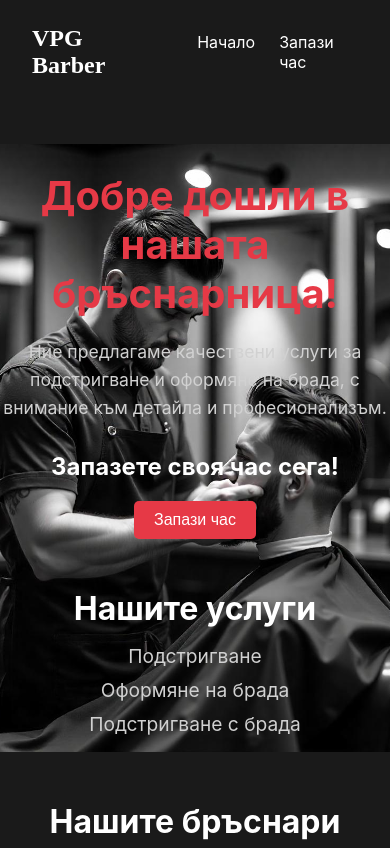
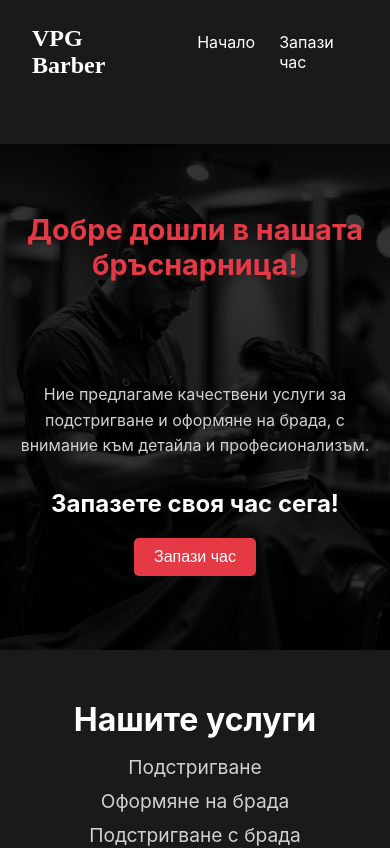
Before and after one commit to Dimitar32/vpg-barbershop, a React (Create React App) app: page / in a window 390 px wide. Shown: the top 848 px of the page. Built offline with nearby package versions, Linux system fonts and the light colour scheme.

Commit message:
fix background image

```diff
--- a/src/pages/Home/Home.css
+++ b/src/pages/Home/Home.css
@@ -1,33 +1,41 @@
+/* Main container styling */
 .home {
   text-align: center;
   padding-top: 40px;
   padding-bottom: 40px;
   color: #fff;
-    background-color: #1a1a1a; /* Тъмно сив фон */
+  background-color: #1a1a1a;
 }
 
+/* Title styling with red accent color */
 .home h1 {
   font-size: 2.5rem;
-    color: #e63946; /* Червен акцентен цвят */
+  color: #e63946;
   margin-bottom: 20px;
+  padding-bottom: 80px;
 }
 
+/* Text color and spacing for better readability */
 .home p {
   font-size: 1.1rem;
-    color: #d1d1d1; /* Светло сиво за текст */
+  color: #d1d1d1;
   line-height: 1.6;
 }
 
+/* Call-to-action section styling */
 .cta {
   margin: 30px 0;
 }
 
+/* CTA title color */
 .cta h2 {
+  /* padding-top: 30px; */
   color: #fff;
 }
 
+/* Button styling with transition effect */
 .btn-reservation {
-    background-color: #e63946; /* Червен бутон */
+  background-color: #e63946;
   color: #fff;
   padding: 10px 20px;
   border: none;
@@ -37,24 +45,28 @@
   transition: background-color 0.3s ease;
 }
 
+/* Hover effect for the button */
 .btn-reservation:hover {
-    background-color: #ff4d4d; /* По-светъл червен нюанс */
+  background-color: #ff4d4d;
 }
 
+/* Section styling for services and about us */
 .services, .about {
   margin-top: 50px;
 }
 
+/* Headings in services and about us sections */
 .services h2, .about h2 {
   color: #fff;
   font-size: 2rem;
   margin-bottom: 15px;
 }
 
+/* Styling for services list items */
 .services ul {
   list-style-type: none;
   padding: 0;
-    color: #d1d1d1; /* Светло сиво */
+  color: #d1d1d1;
 }
 
 .services li {
@@ -62,8 +74,7 @@
   margin: 10px 0;
 }
 
-
-/* Стилизация за секцията "Нашите бръснари" */
+/* Barbers section with flex layout */
 .barbers {
   margin-top: 50px;
   text-align: center;
@@ -75,6 +86,7 @@
   margin-bottom: 20px;
 }
 
+/* Flexbox styling for the barber list */
 .barber-list {
   display: flex;
   justify-content: center;
@@ -82,6 +94,7 @@
   flex-wrap: wrap;
 }
 
+/* Individual barber card styling */
 .barber {
   background-color: #333;
   padding: 20px;
@@ -89,14 +102,16 @@
   width: 250px;
   color: #d1d1d1;
   text-align: center;
+  transition: transform 0.5s, box-shadow 0.5s;
 }
 
-.barber:hover{
-  transform: rotate(+1deg) scale(1.05);
-  transition-duration: 0.5s;
+/* Hover effect for barber cards */
+.barber:hover {
+  transform: rotate(1deg) scale(1.05);
   box-shadow: 0 8px 15px rgba(0, 0, 0, 0.2);
 }
 
+/* Styling for barber photos */
 .barber-photo {
   width: 100%;
   border-radius: 40%;
@@ -104,7 +119,7 @@
 }
 
 .barber h3 {
-  color: #e63946; /* Червен акцентен цвят */
+  color: #e63946;
   font-size: 1.5rem;
   margin: 10px 0;
 }
@@ -115,43 +130,67 @@
   color: #d1d1d1;
 }
 
-@media (max-width: 600px) {
-  .homewatermarkphoto{
-    background-image: url('./barberPhoto.jpeg');
-    background-size: cover;
+/* Background image container with overlay */
+.homewatermarkphoto {
+  background-image: url('./barberPhoto.jpeg'); /* Background image */
+  background-size: cover; /* Cover entire container */
   background-position: center;
   background-repeat: no-repeat;
+  height: 90vh;
+  width: 100%;
+  display: flex;
+  align-items: center;
+  justify-content: center;
+  position: relative;
+  color: white;
   overflow: hidden;
-    background-blend-mode: darken;
 }
-/*
-  .homewatermarkphoto::after{
 
+/* Semi-transparent overlay over the background image */
+.homewatermarkphoto::after {
   content: '';
   position: absolute;
   top: 0;
   left: 0;
   width: 100%;
-    height: 95%;
-    background-color: rgba(
-      0,
-      0,
-      0,
-      0.7
-      );
+  height: 100%;
+  background-color: rgba(0, 0, 0, 0.8); /* 50% black overlay */
   z-index: 1;
 }
 
-    .homewatermarkphoto h1 {
+/* Ensures text appears above the overlay */
+.insidehomewatermarkphoto {
+  position: relative;
+  z-index: 2;
+  text-align: center;
+  color: #fff;
+  padding: 20px;
+}
+
+/* Text styling inside overlay section */
+.insidehomewatermarkphoto h1 {
   font-size: 2.5rem;
   color: #e63946;
   margin-bottom: 20px;
 }
 
-    .homewatermarkphoto p {
+.insidehomewatermarkphoto p {
   font-size: 1.1rem;
   color: #d1d1d1;
   line-height: 1.6;
-    } */
+}
 
+/* Responsive adjustments for smaller screens */
+@media (max-width: 600px) {
+  .homewatermarkphoto {
+    height: 60vh; /* Reduce height on mobile */
   }
+
+  .insidehomewatermarkphoto h1 {
+    font-size: 1.8rem; /* Smaller title on mobile */
+  }
+
+  .insidehomewatermarkphoto p {
+    font-size: 1rem; /* Smaller text on mobile */
+  }
+}
--- a/src/pages/Home/Home.jsx
+++ b/src/pages/Home/Home.jsx
@@ -26,7 +26,10 @@ const Home = () => {
 
   return (
   <div className="home">
-    <div className='homewatermarkphoto'>
+
+      {/* Main background section with overlay text and CTA button */}
+      <section className='homewatermarkphoto'>
+        <div className='insidehomewatermarkphoto'>
           <h1>Добре дошли в нашата бръснарница!</h1>
           <p>Ние предлагаме качествени услуги за подстригване и оформяне на брада, с внимание към детайла и професионализъм.</p>
 
@@ -36,6 +39,8 @@ const Home = () => {
               <button className="btn-reservation">Запази час</button>
             </Link>
           </div>
+        </div>
+      </section>
 
         <section className="services">
           <h2>Нашите услуги</h2>
@@ -45,7 +50,7 @@ const Home = () => {
             <li>Подстригване с брада</li>
           </ul>
         </section>
-    </div>
+
     {/* Динамична секция "Нашите бръснари" */}
     <section className="barbers">
         <h2>Нашите бръснари</h2>
```
Lines whose indentation alone changed are shown as unchanged.
